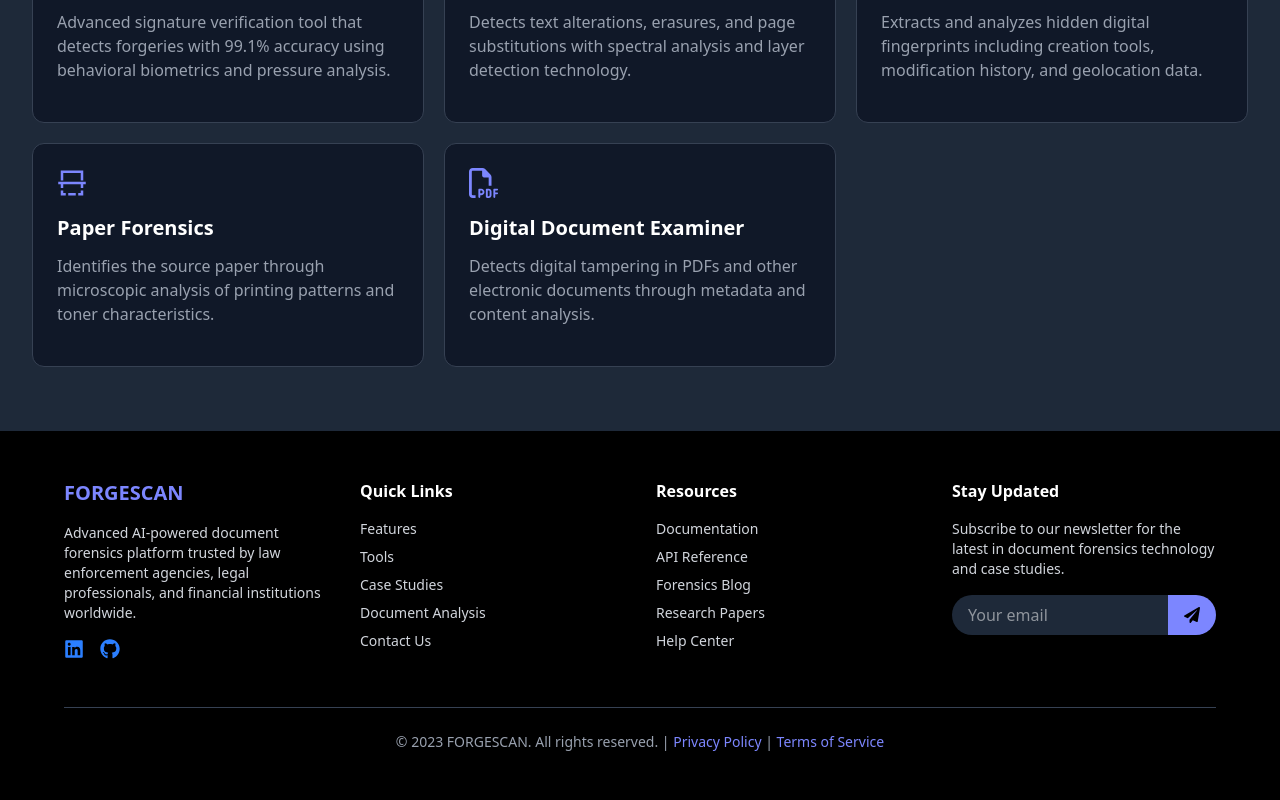
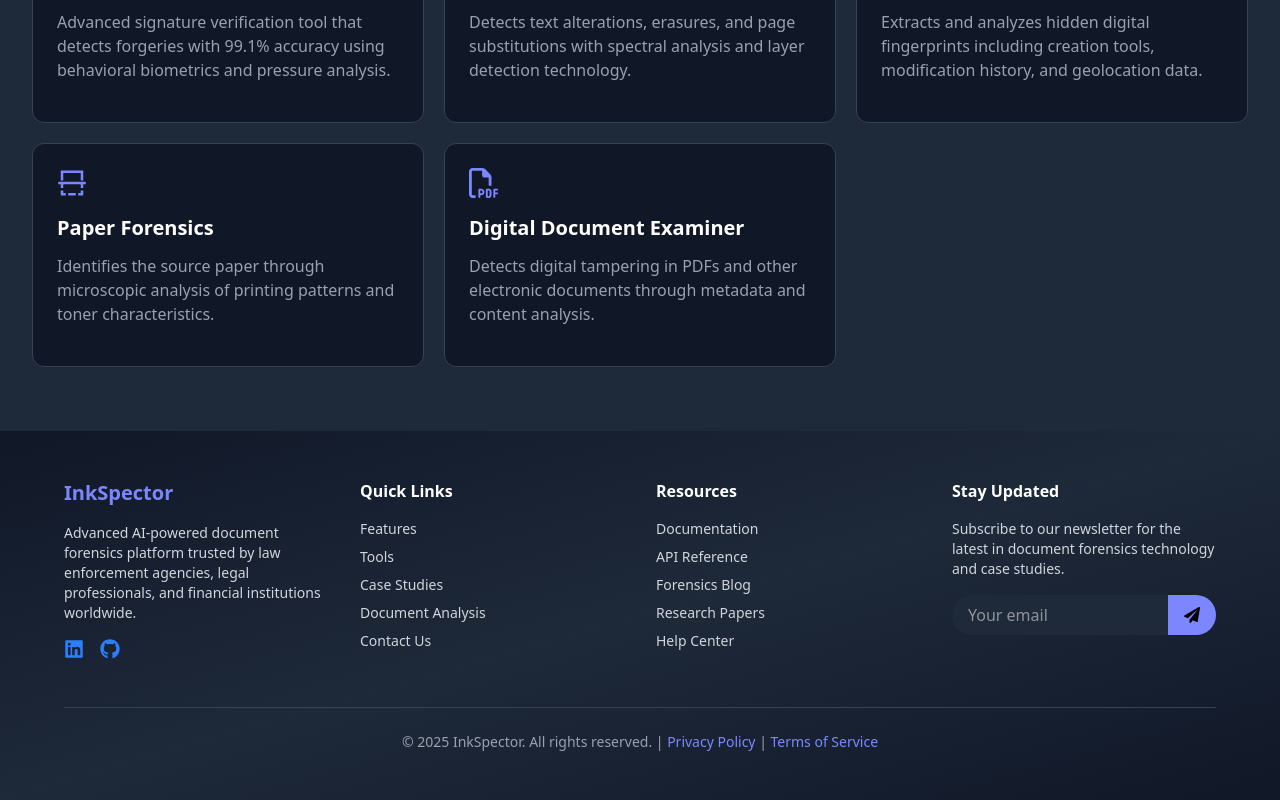
Before and after one commit to PalakChadha27/InkSpector, a React (Vite) app: page / in a window 1280 px wide. Shown: the part 1726-2526 px from the top of the page. Built offline with nearby package versions, Linux system fonts and the light colour scheme.

Commit message:
fixedlandingpage

```diff
--- a/src/App.jsx
+++ b/src/App.jsx
@@ -6,14 +6,14 @@ import { HiOutlineDocumentText } from 'react-icons/hi';
 import { FaRegFilePdf } from "react-icons/fa6";
 import { GrScan } from "react-icons/gr";
 import { FaLinkedin, FaGithub, FaPaperPlane } from "react-icons/fa";
-
-
+import bgImage from './assets/image.png';
 
 export default function App() {
   return (
-    <div className="min-h-screen bg-gradient-to-br from-gray-900 via-gray-800 to-gray-900 text-white font-sans">
+    <div className="min-h-screen bg-gradient-to-br from-gray-900 via-gray-800 to-gray-900 text-white font-sans ">
+
       {/* Navbar */}
-      <header className="flex items-center justify-between px-8 py-5 border-b border-gray-700">
+      <header className="flex items-center justify-between px-8 py-5 border-b border-gray-700 ">
         <h1 className="text-2xl font-bold">InkSpector</h1>
       <nav className="flex-1 flex justify-center">
     <div className="flex gap-8 text-gray-400">
@@ -34,7 +34,7 @@ export default function App() {
       </header>
 
       {/* Hero Section */}
-      <section className="flex flex-col items-center text-center py-20 px-6">
+      <section className="flex flex-col items-center text-center py-20 px-6 ">
         <h2 className="text-5xl font-extrabold mb-4">
           Welcome to <span className="text-indigo-400">InkSpector</span>
         </h2>
@@ -239,11 +239,11 @@ export default function App() {
         </div>
       </section>
       {/* footer */}
-      <footer className="bg-black text-white py-12 px-6 md:px-16">
+      <footer className="bg-gradient-to-br from-gray-900 via-gray-800 to-gray-900 text-white py-12 px-6 md:px-16">
       <div className="grid md:grid-cols-4 gap-8">
         {/* Column 1: Company Info */}
         <div>
-          <h2 className="text-indigo-400 text-xl font-bold mb-4">FORGESCAN</h2>
+          <h2 className="text-indigo-400 text-xl font-bold mb-4">InkSpector</h2>
           <p className="text-sm text-gray-300 mb-4">
             Advanced AI-powered document forensics platform trusted by law
             enforcement agencies, legal professionals, and financial
@@ -305,7 +305,7 @@ export default function App() {
 
       {/* Bottom Line */}
       <div className="border-t border-gray-700 mt-12 pt-6 text-sm text-gray-400 text-center">
-        © 2023 FORGESCAN. All rights reserved. |{' '}
+        © 2025 InkSpector. All rights reserved. |{' '}
         <a href="#" className="text-indigo-400 hover:underline">
           Privacy Policy
         </a>{' '}
```
